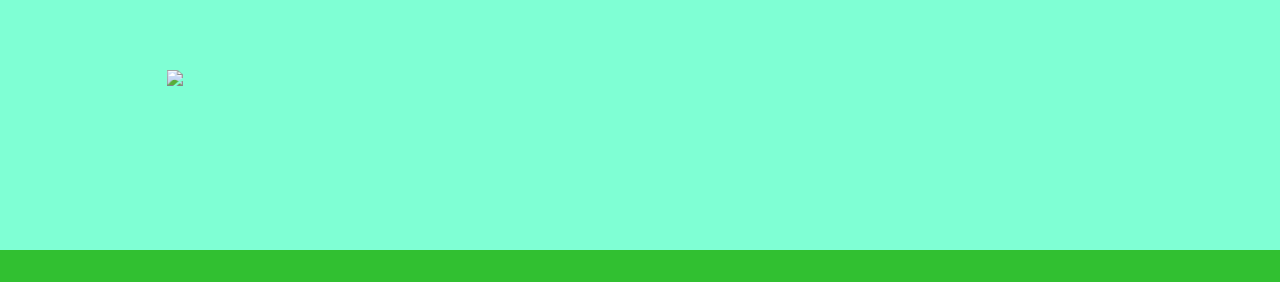
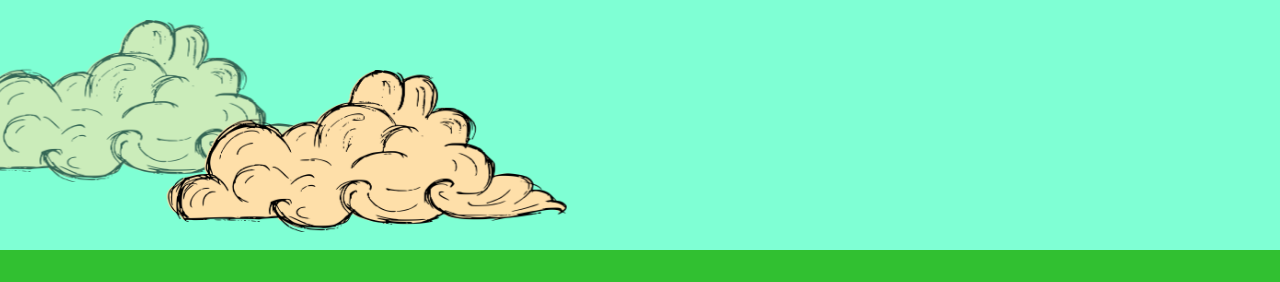
Before and after one commit to Tejas-Aggarwal/CSS-animation, a plain HTML site: page index.html in a window 1280 px wide. Shown: the top 282 px of the page. Drawn offline with Linux system fonts and the light colour scheme.

Commit message:
Update index.html

```diff
--- a/index.html
+++ b/index.html
@@ -9,12 +9,12 @@
 </head>
 <body>
     <div class = "sky">
-        <img class = "cloud" src = "./images/cloud.png">
-        <img class = "cloud" src = "./images/cloud.png">
+        <img class = "cloud" src = "cloud.png">
+        <img class = "cloud" src = "cloud.png">
     </div>
     <div class = "grass"></div>
     <div class = "road1">
-        <img class = "mario" src = "./images/mario.png">
+        <img class = "mario" src = "mario.png">
     </div>
     <div class = "road2"></div>
 </body>
```
